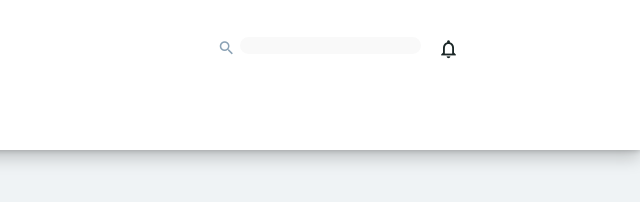
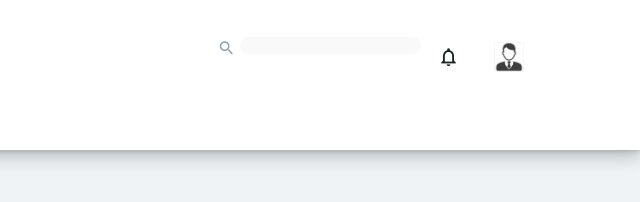
Before and after one commit to gauravm-bit/Liberty-UI, a plain HTML site: page index.html in a window 1280 px wide. Shown: the top 202 px of the page, 640-1280 px from the left. Drawn offline with Linux system fonts and the light colour scheme.

Commit message:
ADDED: thumbnail of current profile

```diff
--- a/css/styles.css
+++ b/css/styles.css
@@ -29,3 +29,12 @@ h1{
       position: relative;left: 220px; bottom: 16px;
       cursor: pointer;
    }
+   .notification-profile{
+      position : relative
+   }
+   .profile{
+      height: 30px;
+      width: 30px;
+      position: relative; bottom : 12px; left: 250px;
+      cursor: pointer;
+   }
--- a/index.html
+++ b/index.html
@@ -19,12 +19,14 @@
         </i>
         <input type="text" style="border: none; background: #f9f9f9; border-radius: 20px;">
     </form>
-    <i class="material-icons" id="notification-bell">
-      notifications_none
-    </i>
+    <div class="notification-profile">
+      <i class="material-icons" id="notification-bell">
+        notifications_none
+      </i>
+      <img src="./images/profile.png" alt="Avatar" class="profile">
     </div>
-    <div class="navbar"></div>
   </div>
+
 </body>
 
 </html>
```
Also changed, not shown: images/profile.png (added).
